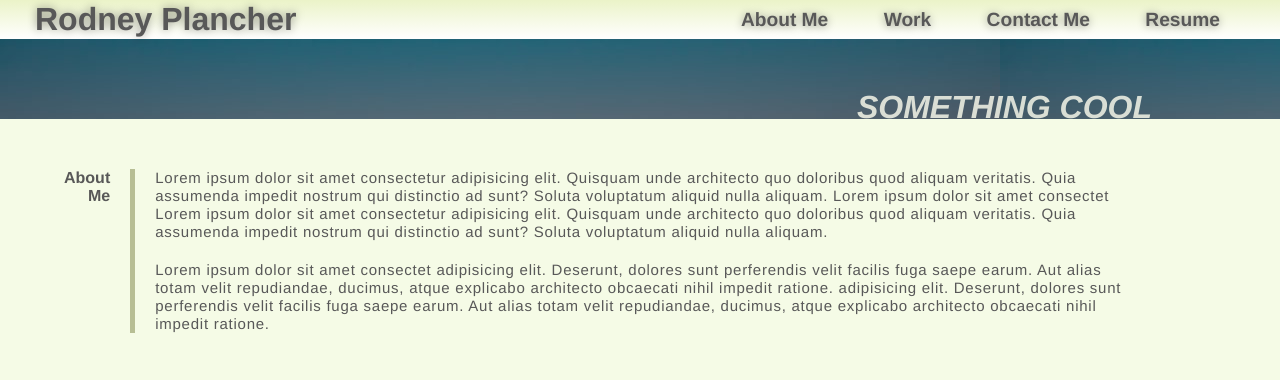
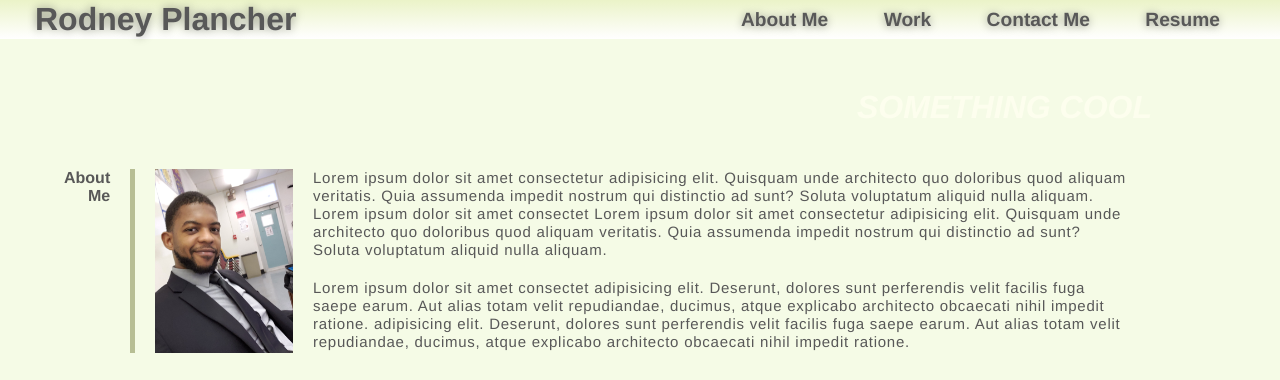
Before and after one commit to Rodney1100/Portfolio, a plain HTML site: page index.html in a window 1280 px wide. Shown: the top 380 px of the page. Drawn offline with Linux system fonts and the light colour scheme.

Commit message:
added image to read me and to portfolio

```diff
--- a/assets/css/style.css
+++ b/assets/css/style.css
@@ -93,6 +93,16 @@ header nav ul li a:focus {
 
 
 /*about me styling start */
+
+.makeIMGsmaller {
+    max-width: 12.75%;
+    margin: 0px 20px;
+    float: left;
+}
+
+.about-me1 {
+    flex-wrap: wrap;
+}
 
 .about-me,
 .images,
--- a/index.html
+++ b/index.html
@@ -34,7 +34,9 @@
 
     <section id="about-me" class="about-me">
         <h2>About Me</h2>
+        <div class="about-me1">
             <div class="right-text">
+                <img class="makeIMGsmaller" src="./assets/images/TSJH8112.JPEG" alt="picture of Rodney Plancher">
                 <p>
                     Lorem ipsum dolor sit amet consectetur adipisicing elit. Quisquam unde architecto quo doloribus quod aliquam veritatis. Quia assumenda impedit nostrum qui distinctio ad sunt? Soluta voluptatum aliquid nulla aliquam. Lorem ipsum dolor sit amet consectet
                     Lorem ipsum dolor sit amet consectetur adipisicing elit. Quisquam unde architecto quo doloribus quod aliquam veritatis. Quia assumenda impedit nostrum qui distinctio ad sunt? Soluta voluptatum aliquid nulla aliquam.
@@ -44,6 +46,7 @@
                     Lorem ipsum dolor sit amet consectet adipisicing elit. Deserunt, dolores sunt perferendis velit facilis fuga saepe earum. Aut alias totam velit repudiandae, ducimus, atque explicabo architecto obcaecati nihil impedit ratione. adipisicing elit. Deserunt,
                     dolores sunt perferendis velit facilis fuga saepe earum. Aut alias totam velit repudiandae, ducimus, atque explicabo architecto obcaecati nihil impedit ratione.
                 </p>
+            </div>
         </div>
     </section>
 
```
Also changed, not shown: assets/images/3840x1080-Wallpaper-199.jpg (deleted), assets/images/TSJH8112.JPEG (added), assets/images/background.jfif (deleted), assets/images/portfolio.PNG (added), assets/images/top-background.jfif (deleted), 2 other files. Lines whose indentation alone changed are shown as unchanged.
